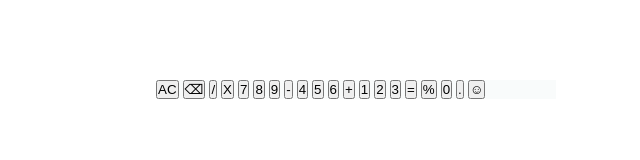
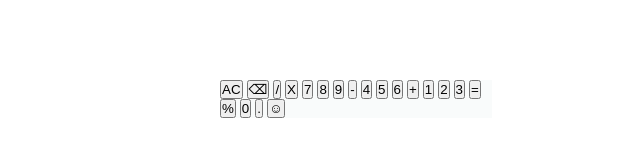
Before and after one commit to william-3D/calculator, a plain HTML site: page index.html in a window 1280 px wide. Shown: the whole page, without its empty margins (284-924 px from the left). Drawn offline with Linux system fonts and the light colour scheme.

Commit message:
adjust calculator size

```diff
--- a/stylesheet.css
+++ b/stylesheet.css
@@ -5,6 +5,6 @@
 
 .calculator {
   background: #f9fbfb;
-  width: 25em;
+  width: 17em;
   margin: 5em auto;
 }
```
